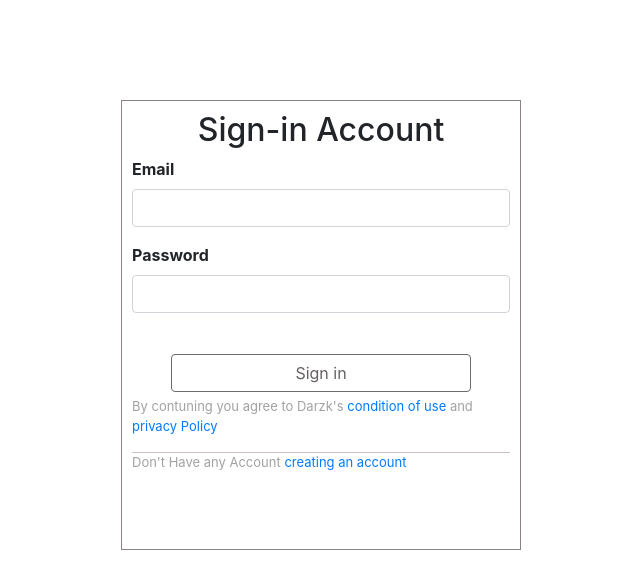
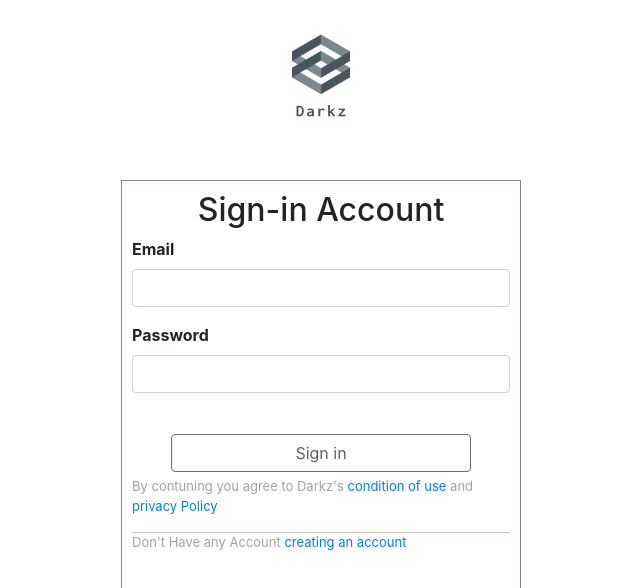
Before and after one commit to Ajiharan/mern_online_shop, a React (Create React App) app in the folder onlineshop/: page / in a window 1280 px wide. Shown: the top 588 px of the page, without its empty margins (319-959 px from the left). Built offline with nearby package versions, Linux system fonts and the light colour scheme.

Commit message:
logo added

```diff
--- a/onlineshop/src/App.css
+++ b/onlineshop/src/App.css
@@ -1,7 +1,7 @@
 .register-main-container{
   height:680px;
   border:1px solid rgb(139, 130, 130);
-  margin-top: 100px;
+  margin-top: 30px;
   margin-left: 15px;
   margin-bottom: 8px;
   margin-right: 15px;
@@ -9,10 +9,19 @@
   width:400px;
 }
 
+.container-main-row h6 {
+  font-style: italic;
+}
+
+#container-image{
+  display: flex;
+  justify-content: center;
+}
+
 .login-main-container{
   height:450px;
   border:1px solid rgb(139, 130, 130);
-  margin-top: 100px;
+  margin-top: 30px;
   margin-left: 15px;
   margin-bottom: 8px;
   margin-right: 15px;
--- a/onlineshop/src/user/Register.js
+++ b/onlineshop/src/user/Register.js
@@ -87,6 +87,12 @@ const Register = (props) => {
     });
     return (
         <div className="container">
+            <div className="row" id="container-image">
+                <div>
+                     <img src={require('../images/logo.png')} alt="Smiley face" height="150px;" width="150px;" />
+                </div>
+
+            </div>
             <div className="container-main-row row">
                 <div className="register-main-container">
                     <h2 className="text-center">Create Account</h2>
@@ -125,7 +131,7 @@ const Register = (props) => {
                                 </div>
                             </div>
                             <div className="container-privacy">
-                            <p className="container-condition"> By creating an account, you agree to Darzk's
+                            <p className="container-condition"> By creating an account, you agree to Darkz's
                                 <a href="#"> condition of use</a> and  <a href="#"> privacy Policy</a></p>
                             </div>
                             <div className="container-login">
--- a/onlineshop/src/user/login.js
+++ b/onlineshop/src/user/login.js
@@ -65,6 +65,12 @@ const Login = (props) => {
      });
      return (
          <div className="container">
+              <div className="row" id="container-image">
+                <div>
+                     <img src={require('../images/logo.png')} alt="Smiley face" height="150px;" width="150px;" />
+                </div>
+
+            </div>
              <div className="container-main-row row">
                  <div className="login-main-container">
                      <h2 className="text-center">Sign-in Account</h2>
@@ -91,7 +97,7 @@ const Login = (props) => {
                                  </div>
                              </div>
                              <div className="container-privacy">
-                             <p className="container-condition"> By contuning you agree to Darzk's
+                             <p className="container-condition"> By contuning you agree to Darkz's
                                  <a href="#"> condition of use</a> and  <a href="#"> privacy Policy</a></p>
                              </div>
                              <div className="container-login">
```
Also changed, not shown: onlineshop/src/images/logo.png (added), onlineshop/src/images/logo_transparent.png (added).
